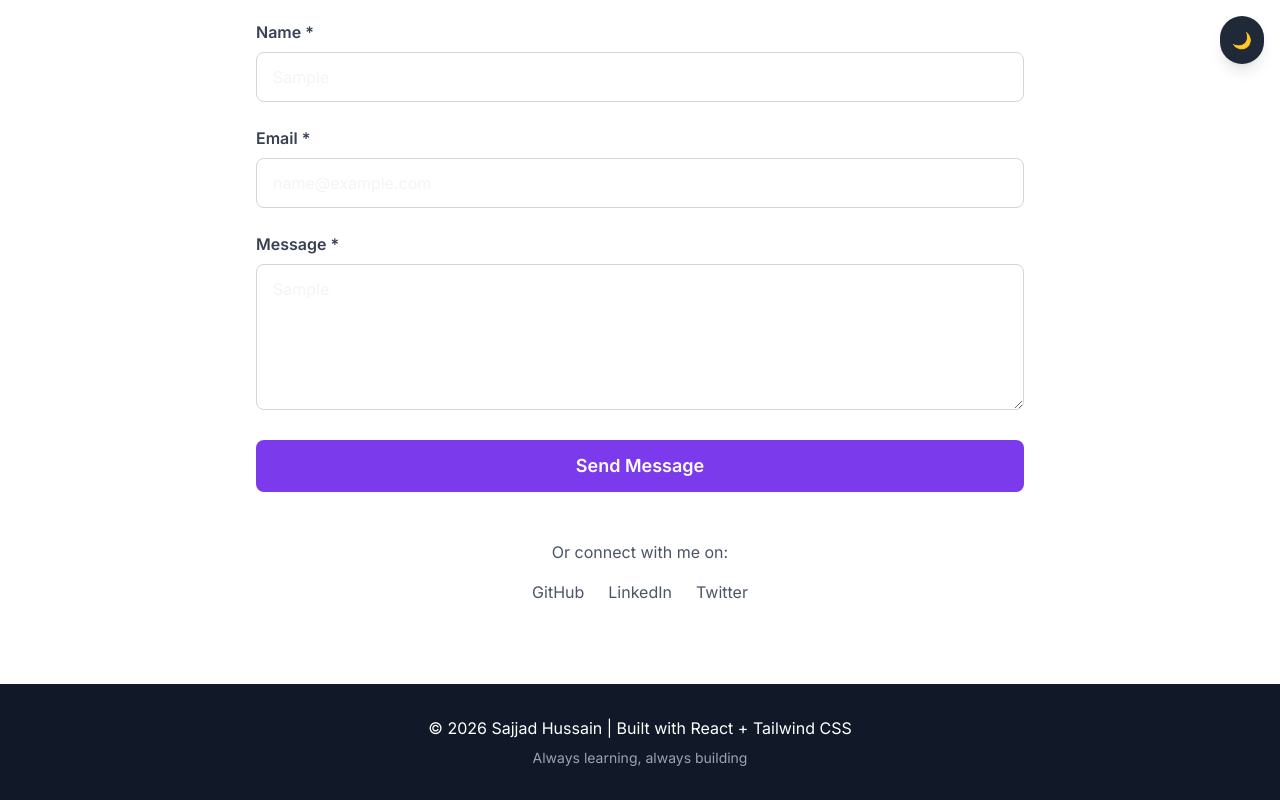
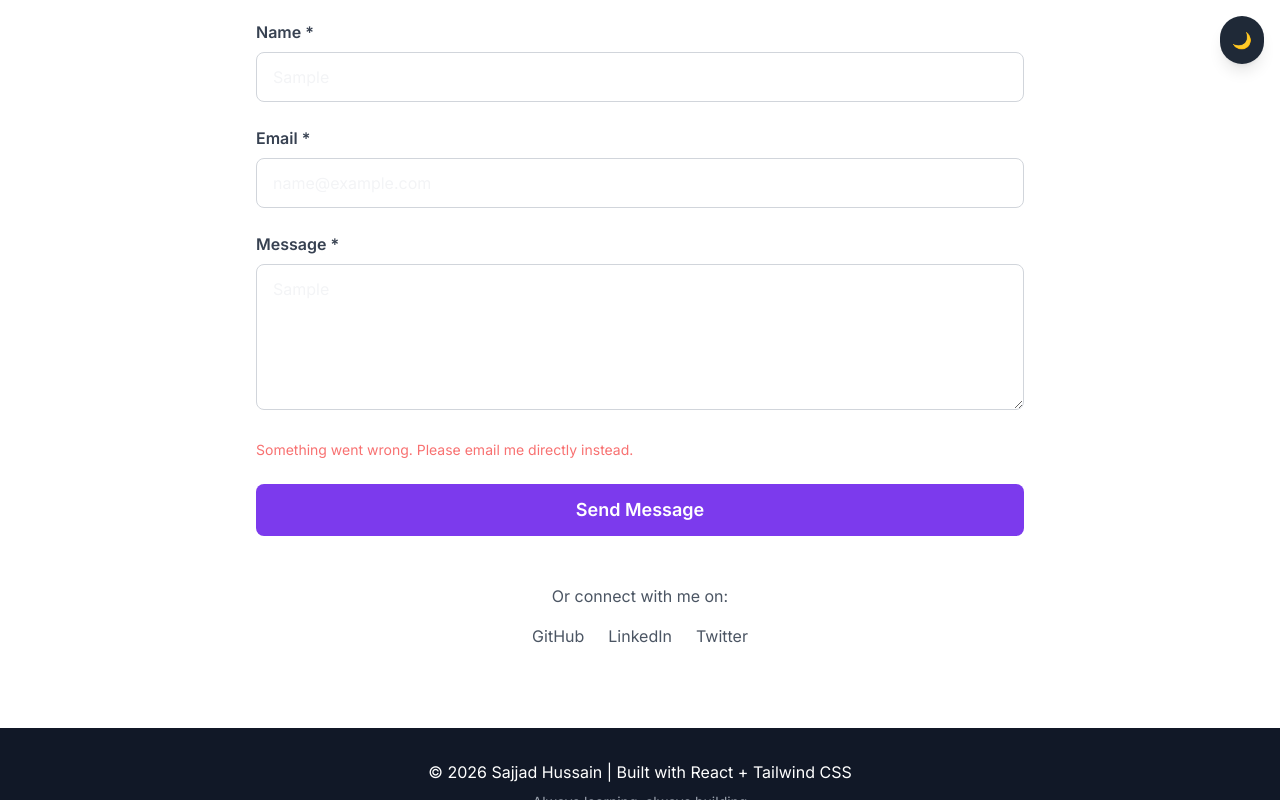
Before and after one commit to sajad-husain/portfolio-website, a React (Vite) app: page / in a window 1280 px wide. Both pictures are taken after typing "Sample", "name@example.com", "Sample" into the empty fields and a click on the button "Send Message". Shown: the part 2667-3467 px from the top of the page. Built offline with nearby package versions, Linux system fonts and the light colour scheme.

Commit message:
feat: contact form success and error states

```diff
--- a/src/components/Contact.jsx
+++ b/src/components/Contact.jsx
@@ -151,6 +151,17 @@ function Contact() {
                         )}
                     </div>
 
+                    {status === "sent" && (
+                        <p className="text-sm text-emerald-400" role="status">
+                            Message sent successfully — I'll get back to you soon.
+                        </p>
+                    )}
+                    {status === "error" && (
+                        <p className="text-sm text-red-400" role="alert">
+                            Something went wrong. Please email me directly instead.
+                        </p>
+                    )}
+
                     <button
                         type="submit"
                         disabled={status === "sending"}
```
